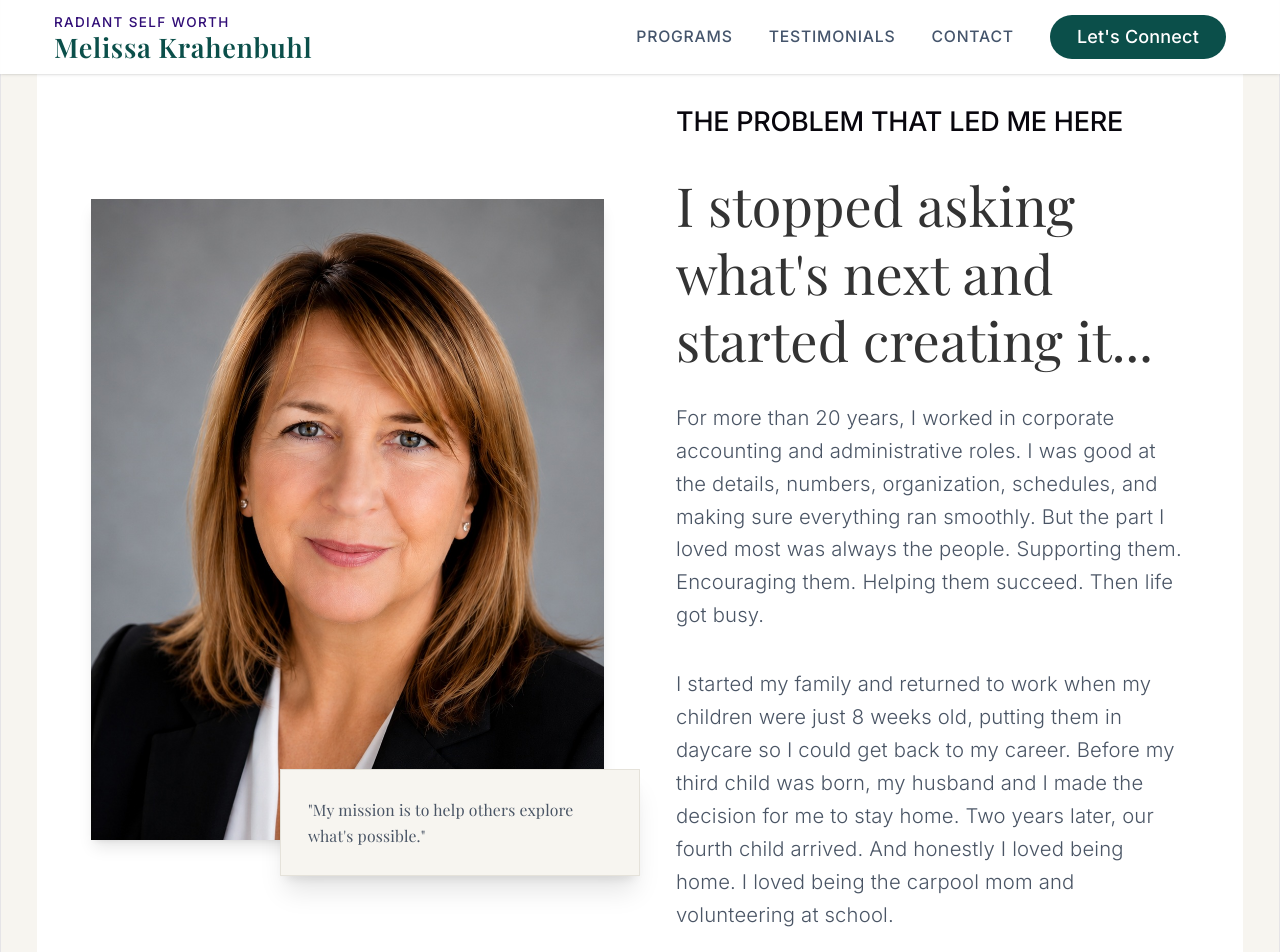
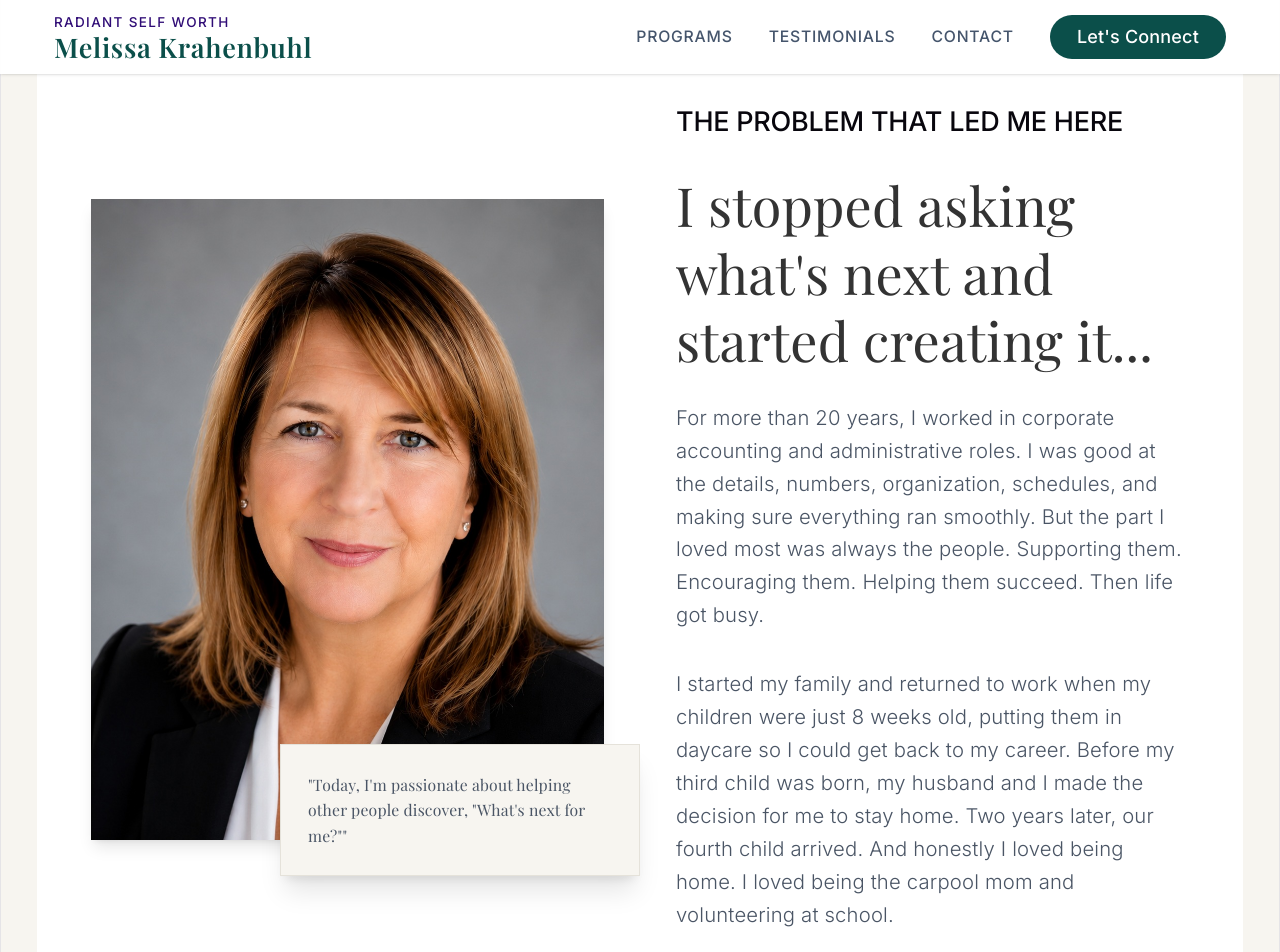
Before and after one commit to johnkrahenbuhl/mk-personal, a React (Vite) app: page / in a window 1280 px wide. Shown: the top 952 px of the page. Built offline with nearby package versions, Linux system fonts and the light colour scheme; a web font is replaced by a local one.

Commit message:
Update mission statement in About component

```diff
--- a/src/components/About.tsx
+++ b/src/components/About.tsx
@@ -16,7 +16,7 @@ export default function About() {
           {/* Adjusted classes below: w-full and mt-6 for mobile, md: for desktop positioning */}
           <div className="bg-sand p-6 shadow-xl border border-stone w-full mt-6 relative z-10 md:absolute md:-bottom-8 md:-right-8 md:max-w-xs md:mt-0">
             <p className="text-sm italic text-gray-600 font-serif leading-relaxed">
-              "My mission is to help others explore what's possible."
+              "Today, I'm passionate about helping other people discover, "What's next for me?""
             </p>
           </div>
         </div>
```
